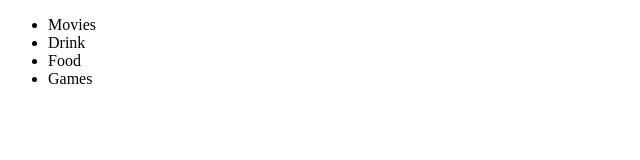
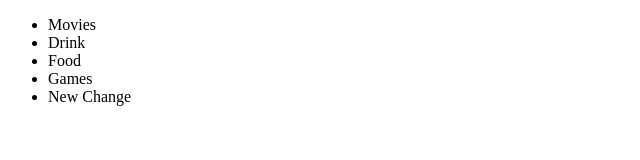
Before and after one commit to Nadim-001/Learning_github, a plain HTML site: page index.html in a window 1280 px wide. Shown: the whole page, without its empty margins (0-640 px from the left). Drawn offline with Linux system fonts and the light colour scheme.

Commit message:
Added new list element

```diff
--- a/index.html
+++ b/index.html
@@ -11,6 +11,7 @@
       <li>Drink</li>
       <li>Food</li>
       <li>Games</li>
+      <li>New Change</li>
     </ul>
   </body>
 </html>
```
